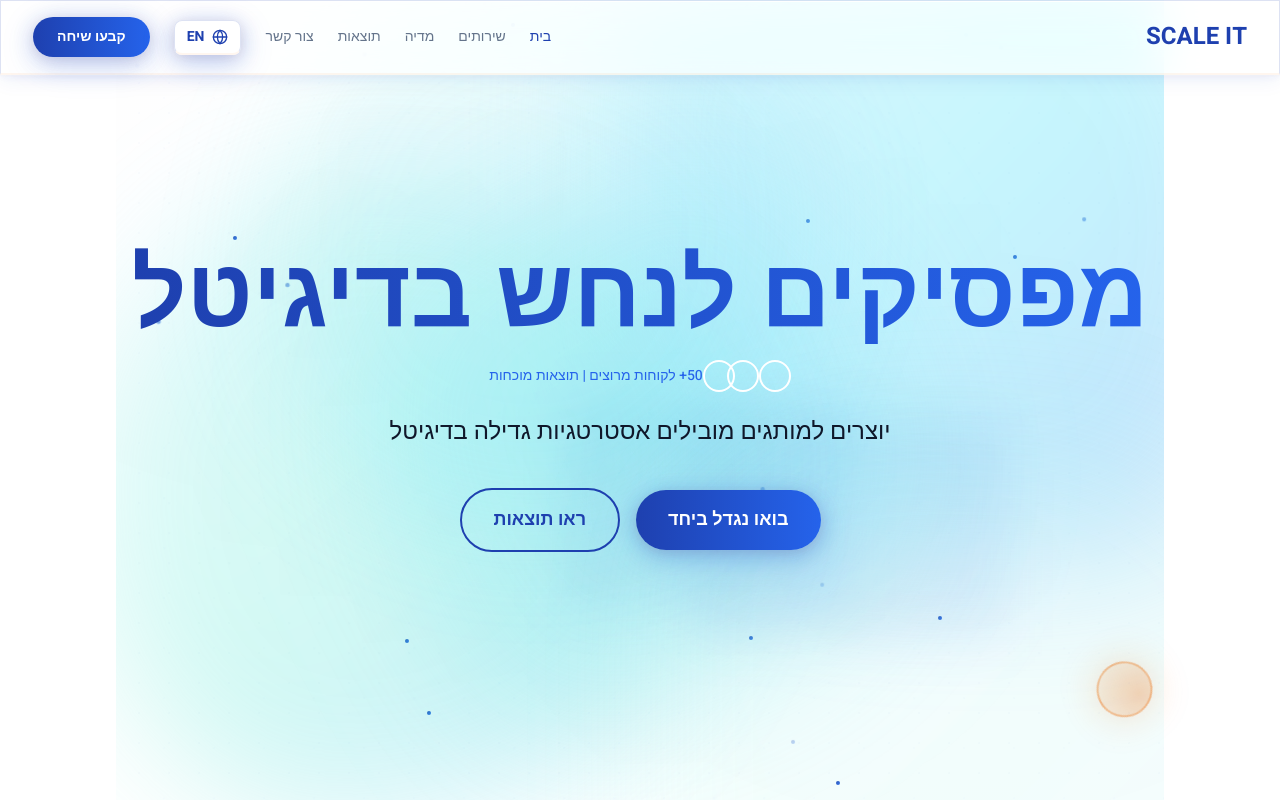
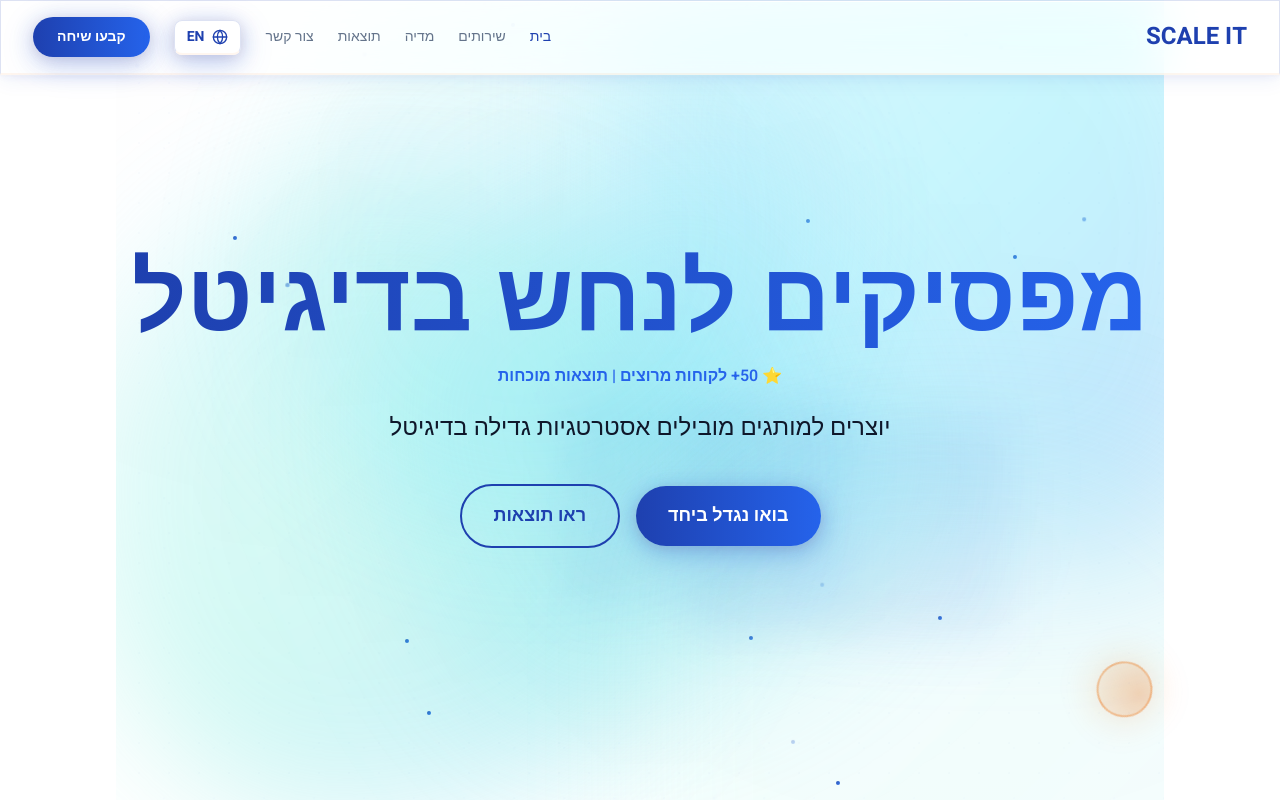
Before and after one commit to omerzilber1403/Scale-It-Landing-Page, a Next.js app: page / in a window 1280 px wide. Shown: the top 800 px of the page. Built offline with nearby package versions, Linux system fonts and the light colour scheme.

Commit message:
Remove circles from Hero social proof, keep simple text with star emoji

```diff
--- a/components/Hero.tsx
+++ b/components/Hero.tsx
@@ -135,21 +135,14 @@ export default function Hero({ lang }: HeroProps) {
         </motion.h1>
 
         {/* Social Proof */}
-        <motion.div
+        <motion.p
           initial={{ opacity: 0, y: 20 }}
           animate={isInView ? { opacity: 1, y: 0 } : { opacity: 0, y: 20 }}
           transition={{ duration: 0.6, delay: 0.3 }}
-          className="flex items-center justify-center gap-2 mb-6 text-neon-2"
+          className="text-center text-neon-2 mb-6 text-base font-semibold"
         >
-          <div className="flex -space-x-2">
-            {[1, 2, 3].map((i) => (
-              <div key={i} className="w-8 h-8 rounded-full bg-gradient-to-br from-neon/30 to-neon-2/30 border-2 border-bg" />
-            ))}
-          </div>
-          <p className="text-sm font-medium">
-            {lang === 'he' ? '50+ לקוחות מרוצים | תוצאות מוכחות' : '50+ Happy Clients | Proven Results'}
-          </p>
-        </motion.div>
+          {lang === 'he' ? '⭐ 50+ לקוחות מרוצים | תוצאות מוכחות' : '⭐ 50+ Happy Clients | Proven Results'}
+        </motion.p>
 
         <motion.p
           initial={{ opacity: 0, y: 30 }}
```
